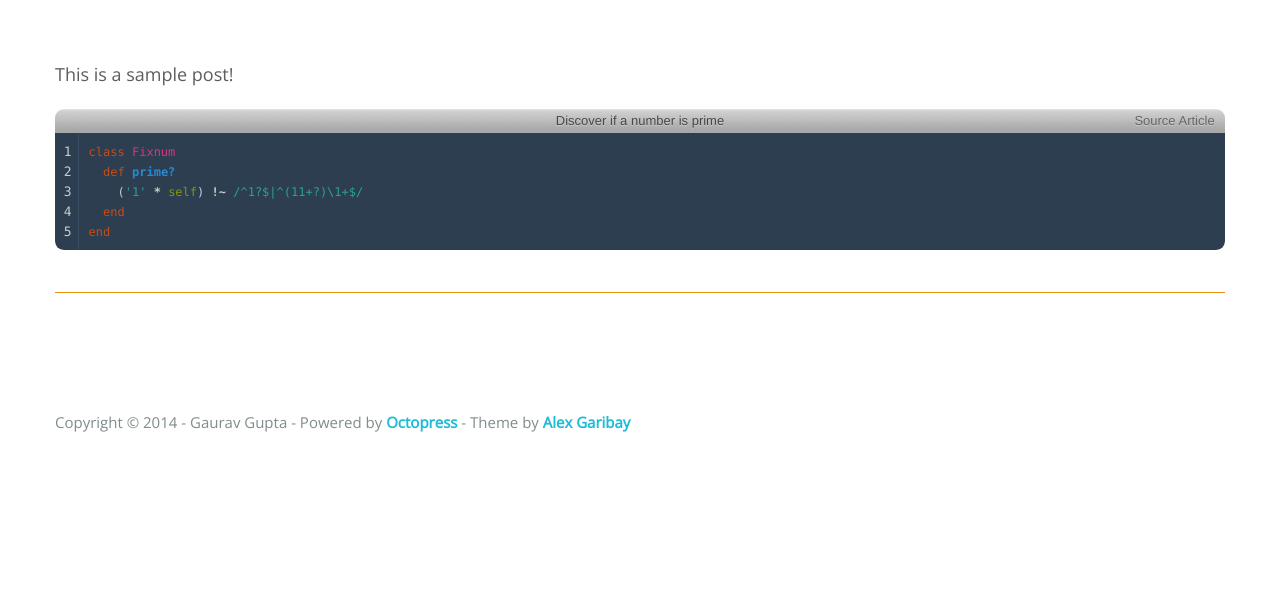
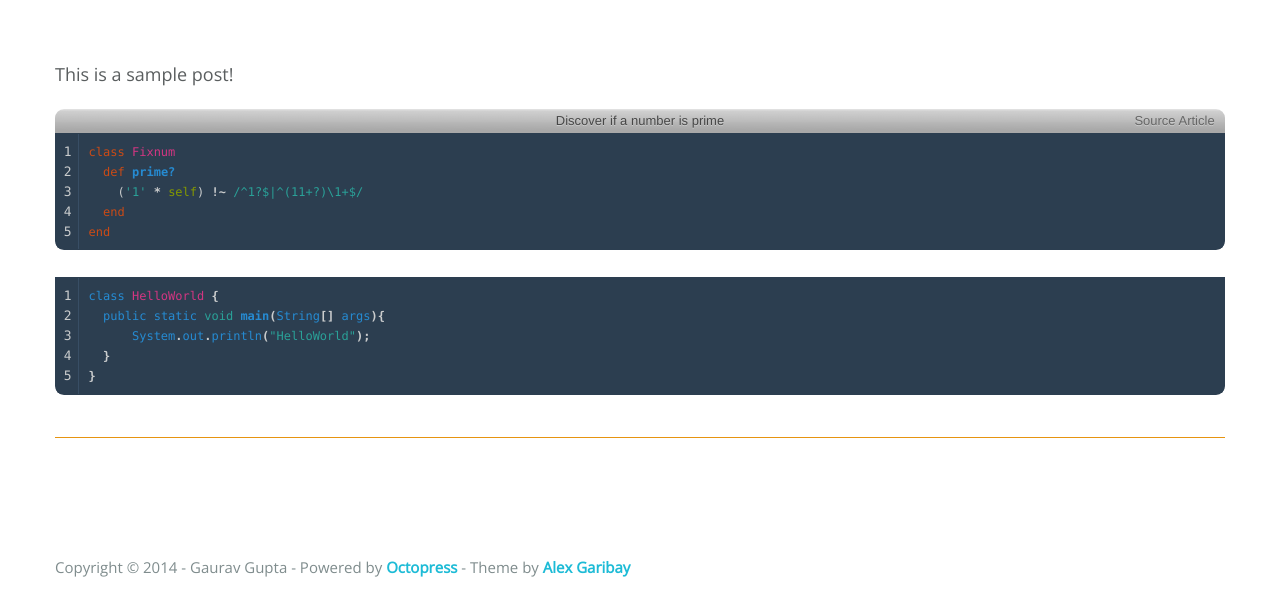
Before and after one commit to gauravguptain/gauravguptain.github.io, a plain HTML site: page blog/2014/03/11/hello-world/index.html in a window 1280 px wide. Shown: the part 254-845 px from the top of the page. Before the commit the page ends 800 px from the top, so only its background shows below. Drawn offline with nearby package versions, Linux system fonts and the light colour scheme.

Commit message:
Site updated at 2014-03-24 11:29:34 UTC

```diff
--- a/blog/2014/03/11/hello-world/index.html
+++ b/blog/2014/03/11/hello-world/index.html
@@ -108,6 +108,21 @@
 </span></code></pre></td></tr></table></div></figure>
 
 
+
+
+<figure class='code'><figcaption><span></span></figcaption><div class="highlight"><table><tr><td class="gutter"><pre class="line-numbers"><span class='line-number'>1</span>
+<span class='line-number'>2</span>
+<span class='line-number'>3</span>
+<span class='line-number'>4</span>
+<span class='line-number'>5</span>
+</pre></td><td class='code'><pre><code class='java'><span class='line'><span class="kd">class</span> <span class="nc">HelloWorld</span> <span class="o">{</span>
+</span><span class='line'>  <span class="kd">public</span> <span class="kd">static</span> <span class="kt">void</span> <span class="nf">main</span><span class="o">(</span><span class="n">String</span><span class="o">[]</span> <span class="n">args</span><span class="o">){</span>
+</span><span class='line'>      <span class="n">System</span><span class="o">.</span><span class="na">out</span><span class="o">.</span><span class="na">println</span><span class="o">(</span><span class="s">&quot;HelloWorld&quot;</span><span class="o">);</span>
+</span><span class='line'>  <span class="o">}</span>
+</span><span class='line'><span class="o">}</span>
+</span></code></pre></td></tr></table></div></figure>
+
+
     </div>
   </div>
 
--- a/sitemap.xml
+++ b/sitemap.xml
@@ -2,7 +2,7 @@
 <urlset xmlns='http://www.sitemaps.org/schemas/sitemap/0.9'>
     <url>
         <loc>http://gauravguptain.github.io/blog/2014/03/11/hello-world/</loc>
-        <lastmod>2014-03-12T15:56:18+05:30</lastmod>
+        <lastmod>2014-03-24T16:57:33+05:30</lastmod>
     </url>
     <url>
         <loc>http://gauravguptain.github.io/robots.txt</loc>
@@ -10,10 +10,10 @@
     </url>
     <url>
         <loc>http://gauravguptain.github.io/</loc>
-        <lastmod>2014-03-12T15:56:18+05:30</lastmod>
+        <lastmod>2014-03-24T16:57:33+05:30</lastmod>
     </url>
     <url>
         <loc>http://gauravguptain.github.io/blog/archives/</loc>
-        <lastmod>2014-03-12T15:56:18+05:30</lastmod>
+        <lastmod>2014-03-24T16:57:33+05:30</lastmod>
     </url>
 </urlset>
```
Also changed, not shown: atom.xml (+16 -1 lines), index.html (+15 -0 lines).
